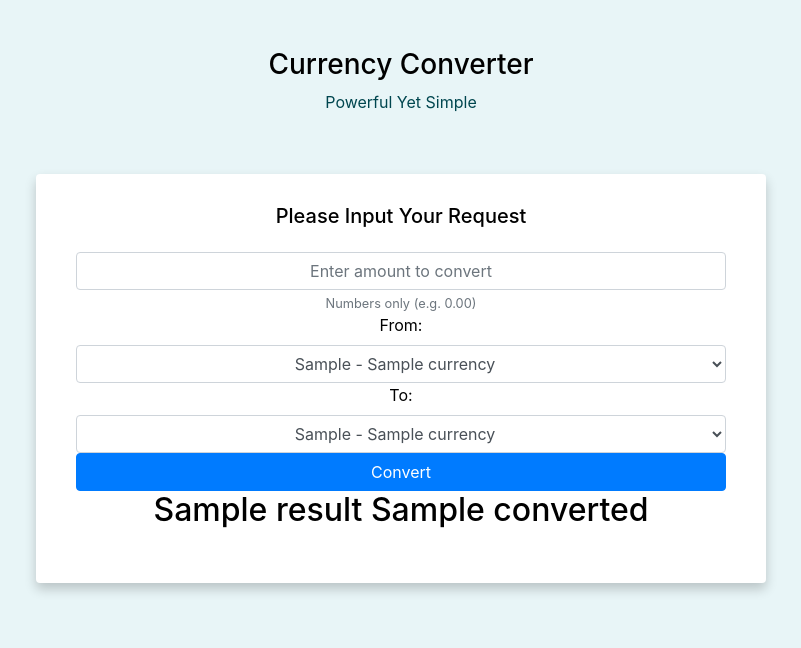
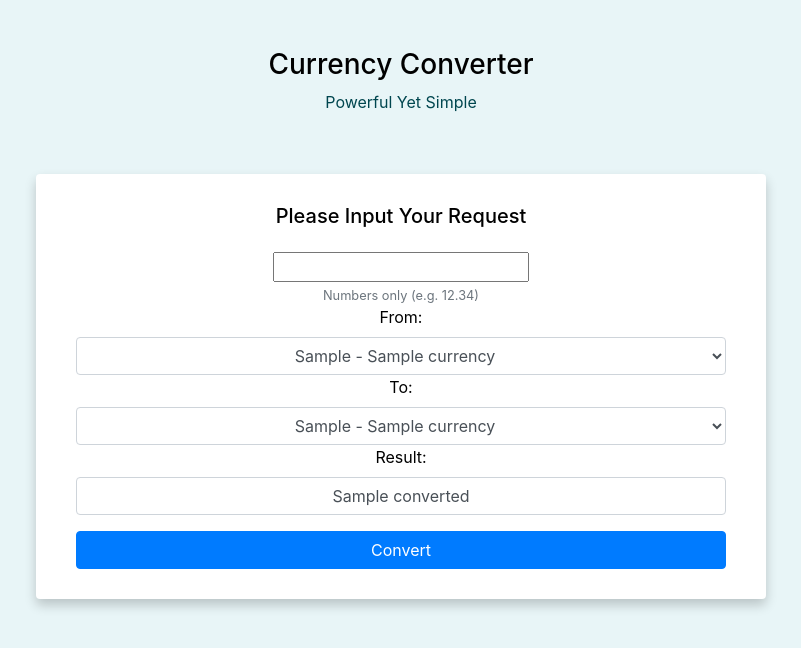
Before and after one commit to AaronEC/Simple-Currency-Converter, a Django app: template converter/templates/index.html in a window 1280 px wide. Shown: the top 648 px of the page, without its empty margins (239-1040 px from the left). Run offline with Django 4.2, Linux system fonts and the light colour scheme; tables that the repository leaves empty hold one stand-in row (values such as "Sample post"); the template is opened without the code that fills it: values that come from a table or form of the project are taken from there, most other values are stand-ins (such as "Sample title", 1, 10 or a date in 2020).

Commit message:
Form and conversion logic data output added.

```diff
--- a/converter/templates/index.html
+++ b/converter/templates/index.html
@@ -1,8 +1,14 @@
 {% load static %}
 
+<!DOCTYPE html>
 <html>
 <head>
+    <!-- Required meta tags -->
+    <meta charset="utf-8">
+    <meta name="viewport" content="width=device-width, initial-scale=1.0">
+    <!-- Bootstrap CSS -->
     <link rel="stylesheet" href="https://cdn.jsdelivr.net/npm/bootstrap@4.3.1/dist/css/bootstrap.min.css" integrity="sha384-ggOyR0iXCbMQv3Xipma34MD+dH/1fQ784/j6cY/iJTQUOhcWr7x9JvoRxT2MZw1T" crossorigin="anonymous">
+    <!-- Custom CSS -->
     <link rel="stylesheet" href="{% static 'css/style.css' %}">
     <title>Currency converter</title>
 </head>
@@ -23,16 +29,16 @@
             {% csrf_token %}
 
             <!-- Currency input -->
-            <input class="form-control text-center" name="amount" id="amount" type="text" placeholder="Enter amount to convert">
+            {{ form.input_field }}
             <small class="form-text text-muted">
-                Numbers only (e.g. 0.00)
-                </small>
+                Numbers only (e.g. 12.34)
+            </small>
 
             <!-- From options -->
             <label for="input">From:</label>
             <select id="input" name="input" class="select form-control text-center">
                 {% for c in currency %}
-                <option value="{{c.cc}}">{{c.cc}} - {{c.name}}</option>
+                <option value="{{ c.cc }}" {% if c.cc == input %}selected{% endif %}>{{c.cc}} - {{c.name}}</option>
                 {% endfor %}
             </select>
 
@@ -40,14 +46,15 @@
             <label for="output">To:</label>
             <select id="output" name="output" class="select form-control text-center">
                 {% for c in currency %}
-                <option value="{{c.cc}}">{{c.cc}} - {{c.name}}</option>
+                <option value="{{ c.cc }}" {% if c.cc == output %}selected{% endif %}>{{c.cc}} - {{c.name}}</option>
                 {% endfor %}
             </select>
 
+            <label for="result">Result:</label>
+            <!-- Converter result -->
+            <p class="form-control text-center" name="result" id="result" type="text">{{ converted }}</p>
+
             <input class="btn btn-primary btn-block" type="submit" value="Convert">
-
-            <!-- Converter result -->
-            <h2>{{ result }} {{ converted }}</h2>
 
         </div>
     </div>
```
